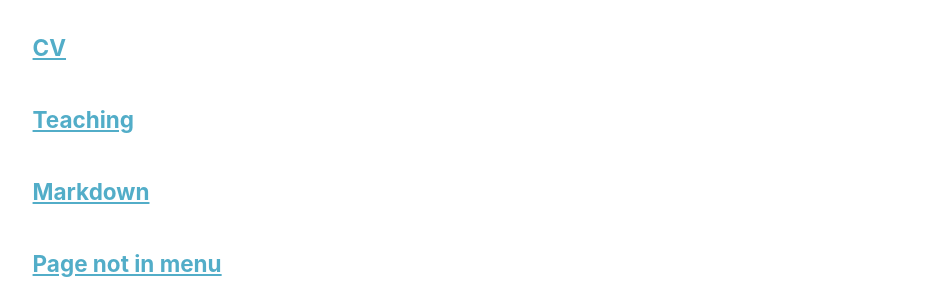
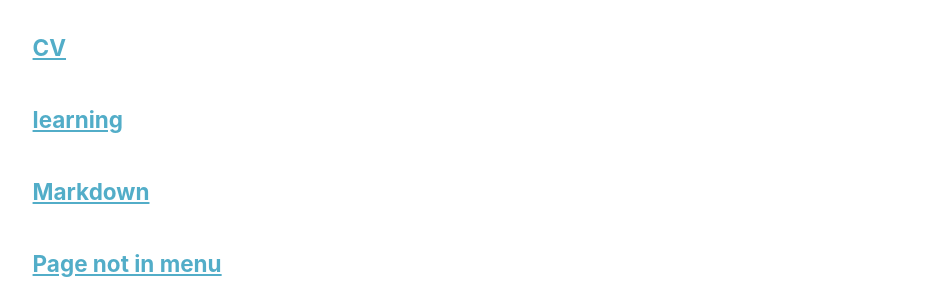
Before and after one commit to ColinWangZelin/colinwangzelin.github.io, a Jekyll site: the page built from _pages/page-archive.html, in a window 1280 px wide. Shown: the part 634-933 px from the top of the page, without its empty margins (249-1193 px from the left). Built offline with Jekyll 4.4.1, drawn with Linux system fonts in a browser that asks for light colours.

Commit message:
Update learning.html

```diff
--- a/_pages/learning.html
+++ b/_pages/learning.html
@@ -1,12 +1,12 @@
 ---
 layout: archive
-title: "Teaching"
-permalink: /teaching/
+title: "learning"
+permalink: /learning/
 author_profile: true
 ---
 
 {% include base_path %}
 
-{% for post in site.teaching reversed %}
+{% for post in site.learning reversed %}
   {% include archive-single.html %}
 {% endfor %}
```
